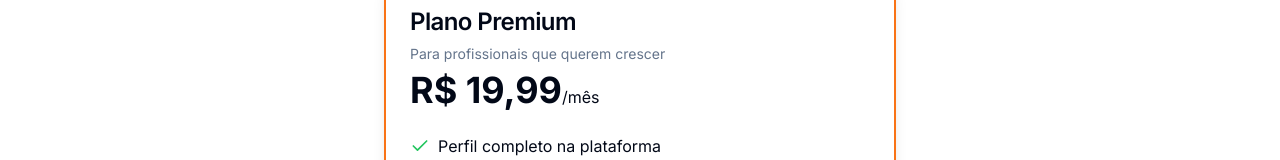
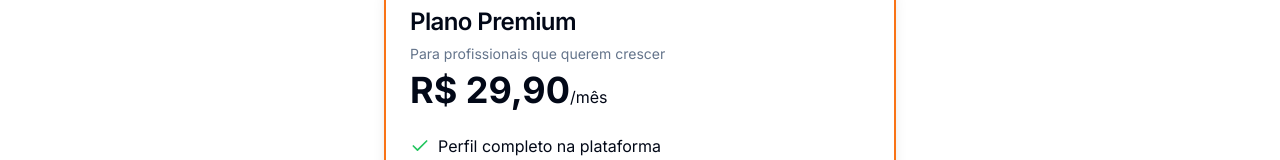
Before and after one commit to joaorhodenntc/encontra-mais, a Next.js app: page /planos in a window 1280 px wide. Shown: the part 449-609 px from the top of the page. Built offline with nearby package versions, Linux system fonts and the light colour scheme; no server answers.

Commit message:
fix/change price

```diff
--- a/app/api/create-subscription/route.ts
+++ b/app/api/create-subscription/route.ts
@@ -107,7 +107,7 @@ export async function POST(request: Request) {
           name: "Plano Premium",
           description: "Acesso ao plano premium por 1 mês",
           quantity: 1,
-          price: 1999,
+          price: 2990,
         },
       ],
       returnUrl: `${process.env.NEXT_PUBLIC_APP_URL}/area-profissional?success=true`,
--- a/app/area-profissional/assinar/page.tsx
+++ b/app/area-profissional/assinar/page.tsx
@@ -165,7 +165,7 @@ export default function AssinarPage() {
                       Cobrança mensal
                     </p>
                   </div>
-                  <p className="text-2xl font-bold">R$ 19,99</p>
+                  <p className="text-2xl font-bold">R$ 29,90</p>
                 </div>
               </div>
 
--- a/app/area-profissional/page.tsx
+++ b/app/area-profissional/page.tsx
@@ -347,7 +347,7 @@ export default function ProfessionalAreaPage() {
                 ) : (
                   <>
                     <p>
-                      <strong>Valor:</strong> R$ 19,99/mês
+                      <strong>Valor:</strong> R$ 29,90/mês
                     </p>
                     <p>
                       <strong>Status:</strong>{" "}
--- a/app/planos/page.tsx
+++ b/app/planos/page.tsx
@@ -1,7 +1,14 @@
-import { Button } from "@/components/ui/button"
-import { Card, CardContent, CardDescription, CardFooter, CardHeader, CardTitle } from "@/components/ui/card"
-import { Check } from "lucide-react"
-import Link from "next/link"
+import { Button } from "@/components/ui/button";
+import {
+  Card,
+  CardContent,
+  CardDescription,
+  CardFooter,
+  CardHeader,
+  CardTitle,
+} from "@/components/ui/card";
+import { Check } from "lucide-react";
+import Link from "next/link";
 
 export default function PlanosPage() {
   return (
@@ -10,9 +17,12 @@ export default function PlanosPage() {
         <section className="bg-gradient-to-b from-[#f97316] to-[#ea580c] py-20 text-white">
           <div className="container px-4">
             <div className="mx-auto max-w-3xl text-center">
-              <h1 className="mb-4 text-4xl font-bold tracking-tight md:text-5xl">Plano para Profissionais</h1>
+              <h1 className="mb-4 text-4xl font-bold tracking-tight md:text-5xl">
+                Plano para Profissionais
+              </h1>
               <p className="mb-8 text-xl text-white/90">
-                Aumente sua visibilidade e conquiste mais clientes com o Encontra+
+                Aumente sua visibilidade e conquiste mais clientes com o
+                Encontra+
               </p>
             </div>
           </div>
@@ -24,9 +34,11 @@ export default function PlanosPage() {
               <Card className="border-2 border-[#f97316] shadow-lg">
                 <CardHeader>
                   <CardTitle className="text-2xl">Plano Premium</CardTitle>
-                  <CardDescription>Para profissionais que querem crescer</CardDescription>
+                  <CardDescription>
+                    Para profissionais que querem crescer
+                  </CardDescription>
                   <div className="mt-4 text-4xl font-bold">
-                    R$ 19,99<span className="text-base font-normal">/mês</span>
+                    R$ 29,90<span className="text-base font-normal">/mês</span>
                   </div>
                 </CardHeader>
                 <CardContent>
@@ -50,33 +62,46 @@ export default function PlanosPage() {
                   </ul>
                 </CardContent>
                 <CardFooter>
-                  <Button className="w-full bg-[#f97316] hover:bg-[#ea580c]" asChild>
+                  <Button
+                    className="w-full bg-[#f97316] hover:bg-[#ea580c]"
+                    asChild
+                  >
                     <Link href="/cadastro/profissional">Assinar Agora</Link>
                   </Button>
                 </CardFooter>
               </Card>
 
               <div className="mt-16">
-                <h2 className="text-2xl font-bold mb-6 text-center">Perguntas Frequentes</h2>
+                <h2 className="text-2xl font-bold mb-6 text-center">
+                  Perguntas Frequentes
+                </h2>
                 <div className="space-y-6">
                   <div className="bg-gray-50 p-6 rounded-lg">
-                    <h3 className="text-lg font-medium mb-2">Como funciona o pagamento?</h3>
+                    <h3 className="text-lg font-medium mb-2">
+                      Como funciona o pagamento?
+                    </h3>
                     <p className="text-gray-600">
-                      O pagamento é feito mensalmente via cartão de crédito, boleto ou PIX.
+                      O pagamento é feito mensalmente via cartão de crédito,
+                      boleto ou PIX.
                     </p>
                   </div>
                   <div className="bg-gray-50 p-6 rounded-lg">
-                    <h3 className="text-lg font-medium mb-2">Como funciona a comunicação com os clientes?</h3>
+                    <h3 className="text-lg font-medium mb-2">
+                      Como funciona a comunicação com os clientes?
+                    </h3>
                     <p className="text-gray-600">
-                      Toda comunicação é feita diretamente via WhatsApp. Os clientes podem entrar em contato com você
-                      pelo número cadastrado em seu perfil.
+                      Toda comunicação é feita diretamente via WhatsApp. Os
+                      clientes podem entrar em contato com você pelo número
+                      cadastrado em seu perfil.
                     </p>
                   </div>
                   <div className="bg-gray-50 p-6 rounded-lg">
-                    <h3 className="text-lg font-medium mb-2">Existe alguma taxa por serviço contratado?</h3>
+                    <h3 className="text-lg font-medium mb-2">
+                      Existe alguma taxa por serviço contratado?
+                    </h3>
                     <p className="text-gray-600">
-                      Não, cobramos apenas a mensalidade do plano. Não há taxas adicionais por serviços contratados
-                      através da plataforma.
+                      Não, cobramos apenas a mensalidade do plano. Não há taxas
+                      adicionais por serviços contratados através da plataforma.
                     </p>
                   </div>
                 </div>
@@ -86,5 +111,5 @@ export default function PlanosPage() {
         </section>
       </main>
     </div>
-  )
+  );
 }
```
